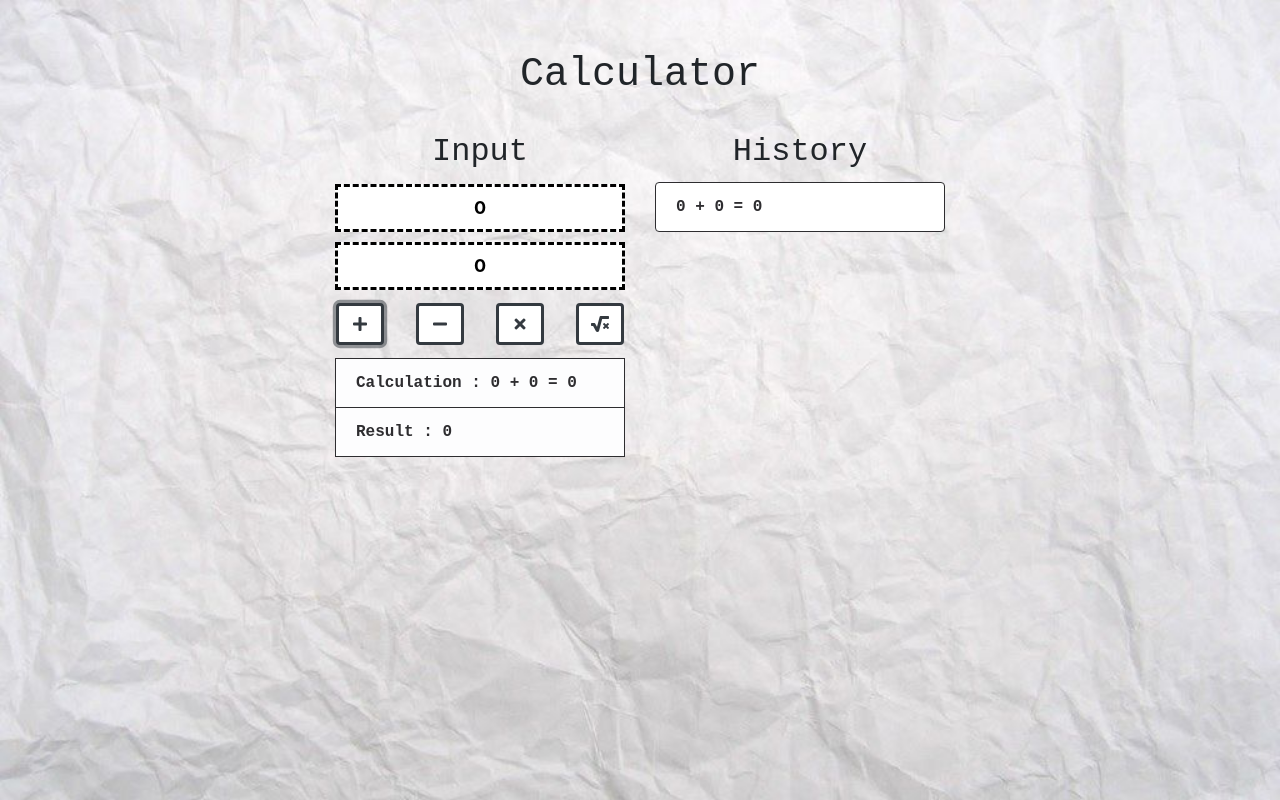
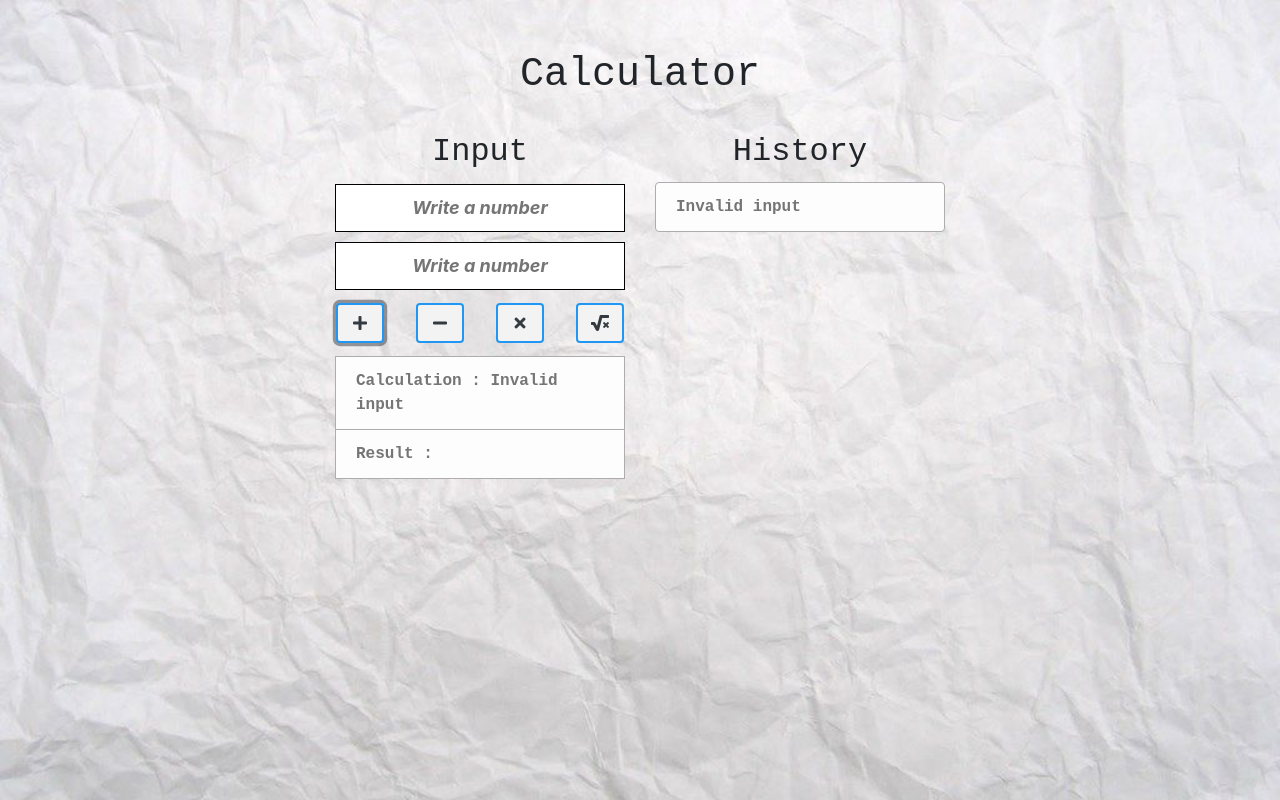
Before and after one commit to LucaPomer/Calculator, a React (Create React App) app: page / in a window 1280 px wide. Both pictures are taken after a click on the button 360 px from the left and 324 px from the top of the page. Built offline with nearby package versions, Linux system fonts and the light colour scheme.

Commit message:
changed to thinner lines

```diff
--- a/src/App.css
+++ b/src/App.css
@@ -3,12 +3,13 @@
 }
 
 body {
-    background-image: url("img/paper.jpg") ;
+    background-image: url("img/paper.jpg");
     background-size: cover;
     background-attachment: fixed;
 
 }
-#mainRow{
+
+#mainRow {
     max-width: 100%;
     margin-right: 0;
     margin-left: 0;
@@ -23,14 +24,14 @@ h2 {
     font-family: monospace;
 }
 
-
 .buttonRow {
     place-content: center;
     align-self: center;
     justify-content: space-around;
     margin-bottom: 1.5%;
 }
-.buttonRow:first-child{
+
+.buttonRow:first-child {
     margin-left: 0.5rem !important;
 }
 
@@ -38,31 +39,33 @@ input {
     text-align: center;
     font-weight: bold;
     font-size: large !important;
-    height: 3rem!important;
+    font-style: italic;
+    height: 3rem !important;
     width: inherit;
-    border: dashed;
+    border: thin solid;
     margin-bottom: 2% !important;
     margin-top: 1.5% !important;
+}
 
-}
-button{
+button {
     margin: 0.5rem !important;
 }
 
 Button {
     margin: 0.5rem;
-    border-width: medium !important;
+    border-width: 2px !important;
+    border-color: #2196f3 !important;
     font-weight: bold !important;
-    background-color: #ffffff !important;
+    background-color: #f3f3f3 !important;
     font-size: large;
     width: 3rem;
 }
 
 button:hover {
-    background-color: #6095ff !important;
+    background-color: #2196f3 !important;
 }
 
-.col{
+.col {
     padding: 2%;
 }
 
@@ -70,20 +73,24 @@ button:hover {
     font-family: monospace;
     font-weight: bold;
     font-size: large;
-    color: #2e2d30 !important;
+    color: #757575 !important;
     text-align: left;
     width: inherit;
     min-width: 15rem;
-    border-color: #2e2d30 !important;
+    border-color: #adadad !important;
 }
 
-.historyArea .list-group-item:first-child{
+.historyArea .list-group-item:first-child {
     margin-top: 1%;
 }
-.historyArea{
+
+.historyArea {
     min-width: 15rem;
 }
 
+.historyArea .list-group-item {
+    height: auto;
+}
 
 .App-link {
     color: #61dafb;
--- a/src/CalcHistory.js
+++ b/src/CalcHistory.js
@@ -7,8 +7,8 @@ class CalcHistory extends React.Component {
         const historyItems = this.props.calcHistoryItems;
         let historyItemsList = [];
         let index = 0;
-        for (let key of historyItems){
-            historyItemsList.push(<ListGroupItem key={index}>{key}
+        for (let key of historyItems) {
+            historyItemsList.push(<ListGroupItem variant="light" key={index}>{key}
             </ListGroupItem>);
             index++;
         }
--- a/src/Calculator.js
+++ b/src/Calculator.js
@@ -14,8 +14,8 @@ class Calculator extends React.Component {
         this.handleNumChangeRight = this.handleNumChangeRight.bind(this);
         this.addOperation = this.addOperation.bind(this);
         this.state = {
-            numLeft: 0,
-            numRight: 0,
+            numLeft: '',
+            numRight: '',
             calculationString: '',
             result: 0,
             calcHistoryList: [],
@@ -73,7 +73,7 @@ class Calculator extends React.Component {
     }
 
     checkIfNum(input) {
-        if (isNaN(input)) {
+        if (isNaN(input) || !input) {
             return false
         } else {
             return true;
@@ -90,7 +90,7 @@ class Calculator extends React.Component {
             newResult = parseInt(numLeft) + parseInt(numRight);
             newCalculation = ` ${numLeft} + ${numRight} = ${newResult}`;
         } else {
-        newCalculation = 'not posiible -> invalid input';
+            newCalculation = 'Invalid input';
             newResult = " ";
         }
 
@@ -116,7 +116,7 @@ class Calculator extends React.Component {
             newResult = parseInt(numLeft) - parseInt(numRight);
             newCalculation = ` ${numLeft} - ${numRight} = ${newResult} `;
         } else {
-        newCalculation = 'not posiible -> invalid input';
+            newCalculation = 'Invalid input';
             newResult = " ";
         }
         calcHistoryItemsCopy.unshift(newCalculation);
@@ -140,7 +140,7 @@ class Calculator extends React.Component {
             newCalculation = ` ${numLeft} x ${numRight} = ${newResult} `;
 
         } else {
-        newCalculation = 'not posiible -> invalid input';
+            newCalculation = 'Invalid input';
             newResult = " ";
         }
         calcHistoryItemsCopy.unshift(newCalculation);
@@ -166,12 +166,12 @@ class Calculator extends React.Component {
                 newResult = 'root must be non zero';
             } else {
                 newResult = Math.sqrt(parseInt(numRight));
-        newResult*=parseInt(numLeft);
-        newResult=newResult.toFixed(3);
+                newResult *= parseInt(numLeft);
+                newResult = newResult.toFixed(3);
                 newCalculation = ` ${numLeft} √ ${numRight} = ${newResult}`;
             }
         } else {
-        newCalculation = 'not possible -> invalid input';
+            newCalculation = 'Invalid input';
             newResult = " ";
         }
         calcHistoryItemsCopy.unshift(newCalculation);
@@ -187,5 +187,4 @@ class Calculator extends React.Component {
 }
 
 
-
 export default Calculator;
--- a/src/NumberInput.js
+++ b/src/NumberInput.js
@@ -8,13 +8,12 @@ class NumberInput extends React.Component {
 
     handleChange(event) {
         this.props.handleNumChange(event.target.value);
-        //  this.setState({value: event.target.numberValue.replace(/[^0-9]/g, '')});
     }
 
     render() {
         const numValue = this.props.numValue;
         return (
-            <input type="text" value={numValue} onChange={this.handleChange}/>
+            <input placeholder={"Write a number"} type="text" value={numValue} onChange={this.handleChange}/>
         );
     }
 
```
Also changed, not shown: mockup.png (added). Lines whose indentation alone changed are shown as unchanged.
